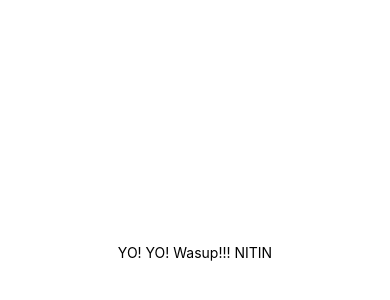
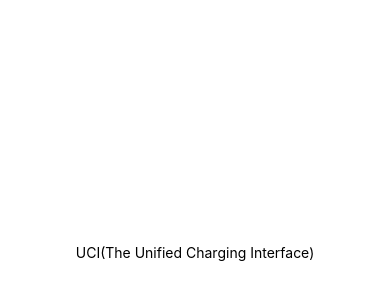
Before and after one commit to misterchange/Codeuary, a React Native app: screen / in a window 390 px wide. Shown: the part 170-470 px from the top of the page. Built offline with nearby package versions, Linux system fonts and the light colour scheme.

Commit message:
Just Name

```diff
--- a/App.tsx
+++ b/App.tsx
@@ -7,7 +7,7 @@ export default function App() {
 
   return (
     <View style={styles.container}>
-      <Text>YO! YO! Wasup!!! NITIN</Text>
+      <Text>UCI(The Unified Charging Interface)</Text>
       <StatusBar style="auto" />
     </View>
   );
```
